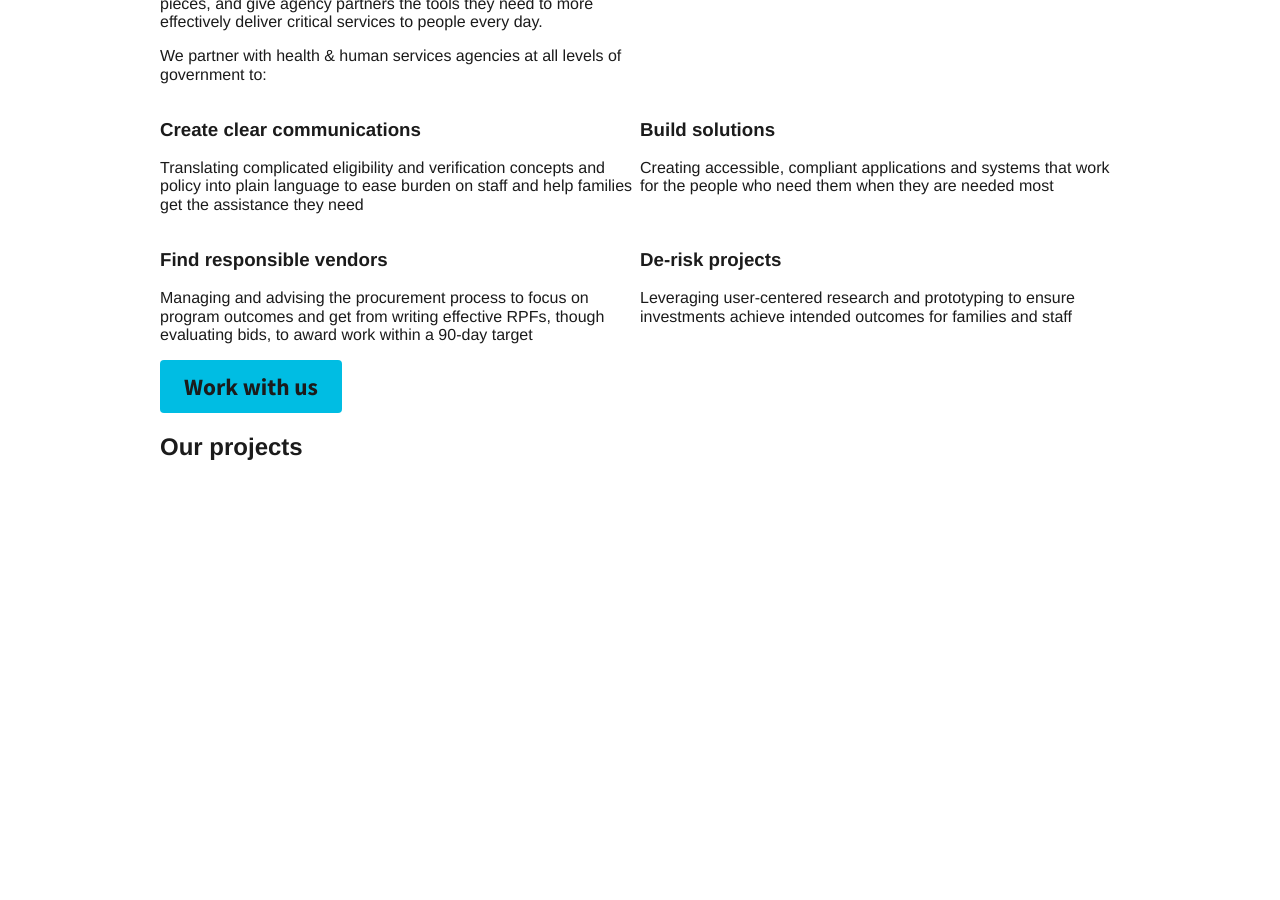
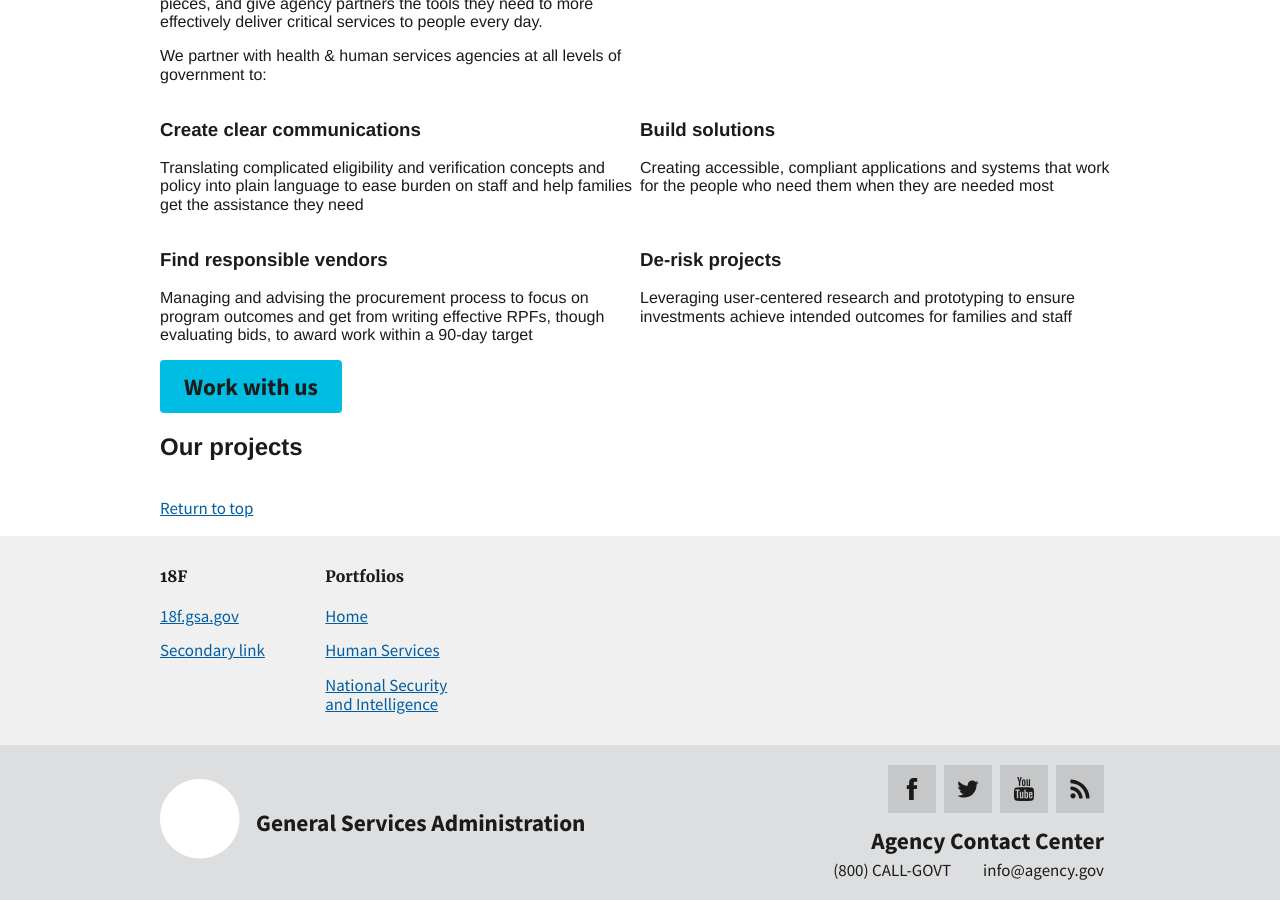
Before and after one commit to 18F/public-benefits, a Jekyll site: the page built from index.html, in a window 1280 px wide and 900 px high, scrolled down 1462 px. Built offline with Jekyll 4.4.1, drawn with Linux system fonts in a browser that asks for light colours; before the commit the page ends 1943 px from its top, so only the background shows below that.

Commit message:
basic footer

```diff
--- /dev/null
+++ b/_includes/footer.html
@@ -0,0 +1,95 @@
+<footer class="usa-footer usa-footer--big">
+  <div class="grid-container usa-footer__return-to-top">
+    <a href="#">Return to top</a>
+  </div>
+  <div class="usa-footer__primary-section">
+    <div class="grid-container">
+      <div class="grid-row grid-gap">
+        <div class="tablet:grid-col-8">
+          <nav class="usa-footer__nav" aria-label="Footer navigation">
+            <div class="grid-row grid-gap-4">
+              <div class="mobile-lg:grid-col-6 desktop:grid-col-3">
+                <section class="usa-footer__primary-content usa-footer__primary-content--collapsible">
+                  <h4 class="usa-footer__primary-link">18F</h4>
+                  <ul class="usa-list usa-list--unstyled">
+                    <li class="usa-footer__secondary-link"><a href="https://18f.gsa.gov">18f.gsa.gov</a></li>
+                    <li class="usa-footer__secondary-link"><a href="javascript:void(0);">Secondary link</a></li>
+                  </ul>
+                </section>
+              </div>
+              <div class="mobile-lg:grid-col-6 desktop:grid-col-3">
+                <section class="usa-footer__primary-content usa-footer__primary-content--collapsible">
+                  <h4 class="usa-footer__primary-link">Portfolios</h4>
+                  <ul class="usa-list usa-list--unstyled">
+                    <li class="usa-footer__secondary-link"><a href="javascript:void(0);">Home</a></li>
+                    <li class="usa-footer__secondary-link"><a href="javascript:void(0);">Human Services</a></li>
+                    <li class="usa-footer__secondary-link"><a href="javascript:void(0);">National Security and Intelligence</a></li>
+                  </ul>
+                </section>
+              </div>
+            </div>
+          </nav>
+        </div>
+        <!-- <div class="tablet:grid-col-4">
+          <div class="usa-sign-up">
+            <h3 class="usa-sign-up__heading">Sign up</h3>
+            <form class="usa-form">
+              <label class="usa-label" for="email" id="">Your email address</label>
+              <input class="usa-input" id="email" name="email" type="email">
+              <button class="usa-button" type="submit">Sign up</button>
+            </form>
+          </div>
+        </div> -->
+      </div>
+    </div>
+  </div>
+  <div class="usa-footer__secondary-section">
+    <div class="grid-container">
+      <div class="grid-row grid-gap">
+        <div class="usa-footer__logo grid-row mobile-lg:grid-col-6 mobile-lg:grid-gap-2">
+          <div class="mobile-lg:grid-col-auto">
+            <img class="usa-footer__logo-img" src="/assets/img/logo-img.png" alt="">
+          </div>
+          <div class="mobile-lg:grid-col-auto">
+            <h3 class="usa-footer__logo-heading">General Services Administration</h3>
+          </div>
+        </div>
+        <div class="usa-footer__contact-links mobile-lg:grid-col-6">
+          <div class="usa-footer__social-links grid-row grid-gap-1">
+            <div class="grid-col-auto">
+              <a class="usa-social-link usa-social-link--facebook" href="javascript:void(0);">
+                <span>Facebook</span>
+              </a>
+            </div>
+            <div class="grid-col-auto">
+              <a class="usa-social-link usa-social-link--twitter" href="javascript:void(0);">
+                <span>Twitter</span>
+              </a>
+            </div>
+            <div class="grid-col-auto">
+              <a class="usa-social-link usa-social-link--youtube" href="javascript:void(0);">
+                <span>YouTube</span>
+              </a>
+            </div>
+            <div class="grid-col-auto">
+              <a class="usa-social-link usa-social-link--rss" href="javascript:void(0);">
+                <span>RSS</span>
+              </a>
+            </div>
+          </div>
+          <h3 class="usa-footer__contact-heading">Agency Contact Center</h3>
+          <address class="usa-footer__address">
+            <div class="usa-footer__contact-info grid-row grid-gap">
+              <div class="grid-col-auto">
+                <a href="tel:1-800-555-5555">(800) CALL-GOVT</a>
+              </div>
+              <div class="grid-col-auto">
+                <a href="mailto:info@agency.gov">info@agency.gov</a>
+              </div>
+            </div>
+          </address>
+        </div>
+      </div>
+    </div>
+  </div>
+</footer>
--- a/_layouts/base.html
+++ b/_layouts/base.html
@@ -12,6 +12,7 @@
   <main id="main-content" {% if page.class %}class="{{ page.class }}"{% endif %}>
     {{ content }}
   </main>
+  {% include footer.html %}
   <script src="{{ site.baseurl }}/assets/js/uswds.min.js"></script>
 </body>
 </html>
```
